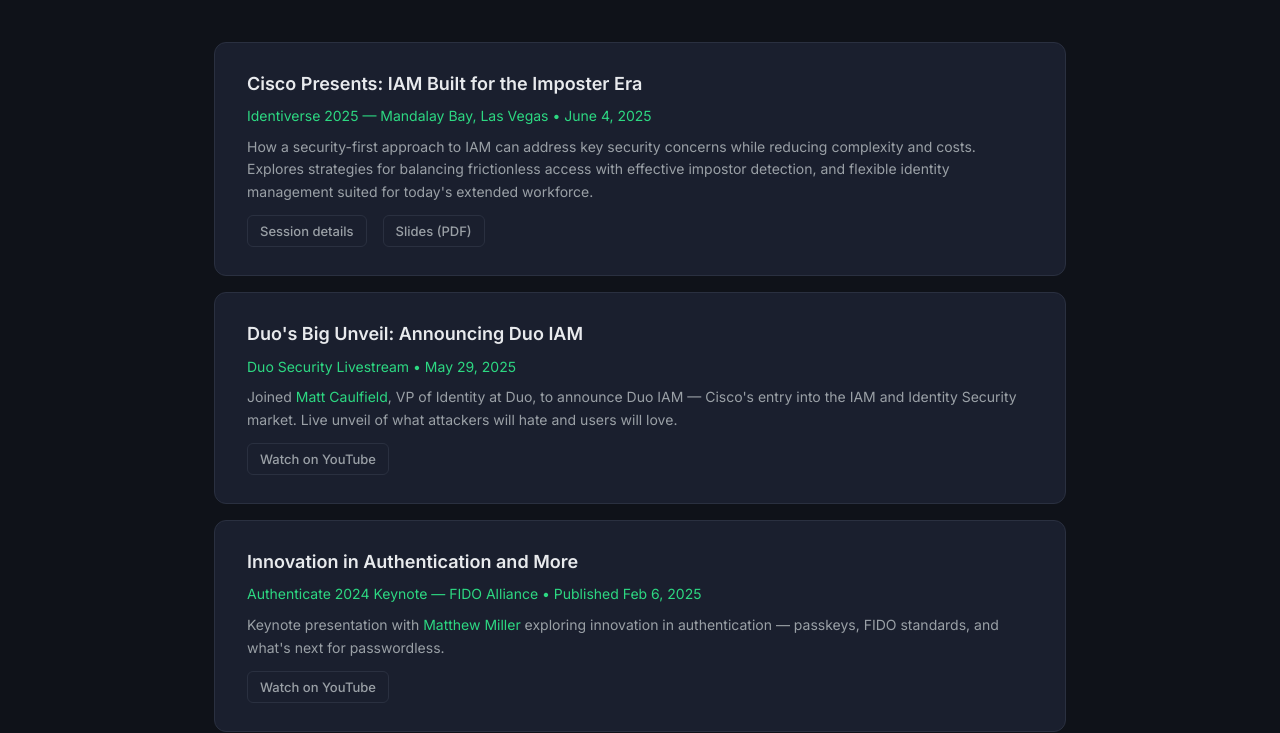
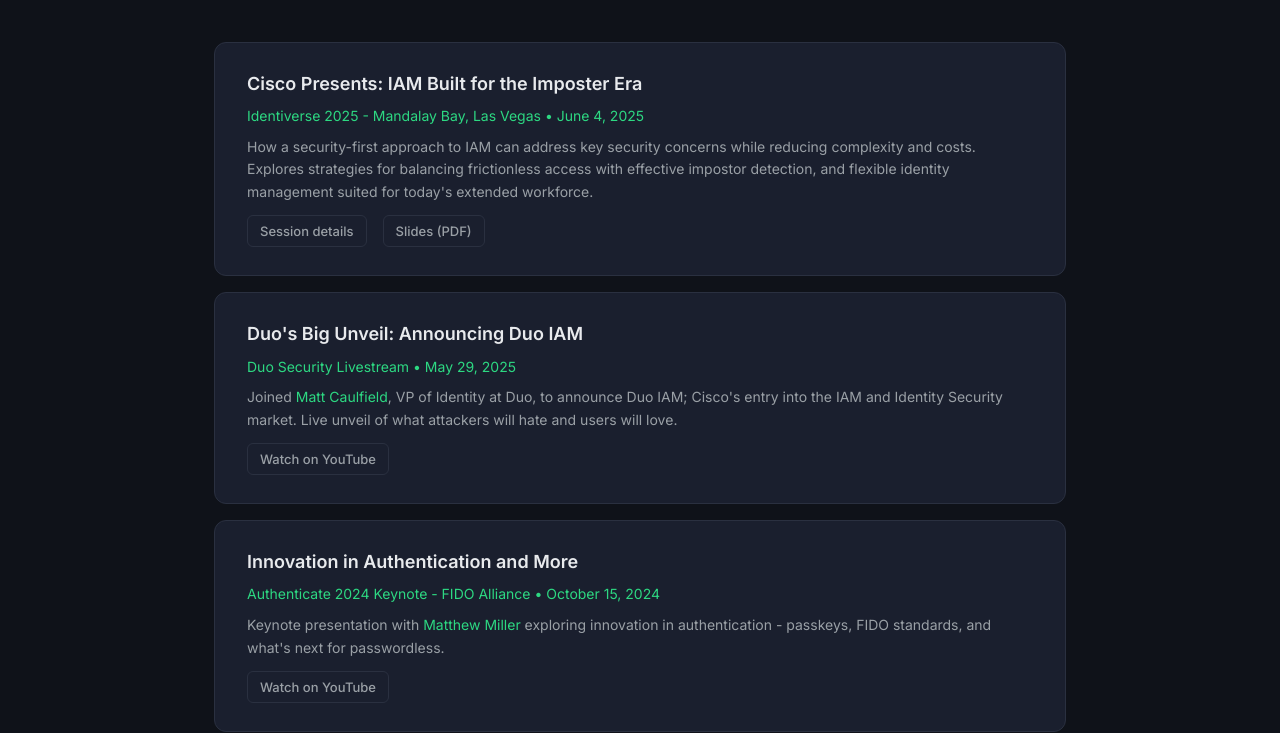
Before and after one commit to christophe81/christophe81.github.io, a Jekyll site: the page built from _pages/talks.html, in a window 1280 px wide and 1276 px high. Shown: the part 334-1067 px from the top of the window. Built offline with Jekyll 4.4.1, drawn with Linux system fonts in a browser that asks for light colours.

Commit message:
Update talks.html

```diff
--- a/_pages/talks.html
+++ b/_pages/talks.html
@@ -11,7 +11,7 @@
 <div class="section">
   <div class="talk-card">
     <h4>Cisco Presents: IAM Built for the Imposter Era</h4>
-    <div class="talk-venue">Identiverse 2025 &mdash; Mandalay Bay, Las Vegas &bull; June 4, 2025</div>
+    <div class="talk-venue">Identiverse 2025 - Mandalay Bay, Las Vegas &bull; June 4, 2025</div>
     <div class="talk-desc">How a security-first approach to IAM can address key security concerns while reducing complexity and costs. Explores strategies for balancing frictionless access with effective impostor detection, and flexible identity management suited for today's extended workforce.</div>
     <div class="talk-meta">
       <a href="https://identiverse.com/idv25/session/?idvid=2997608">Session details</a>
@@ -22,7 +22,7 @@
   <div class="talk-card">
     <h4>Duo's Big Unveil: Announcing Duo IAM</h4>
     <div class="talk-venue">Duo Security Livestream &bull; May 29, 2025</div>
-    <div class="talk-desc">Joined <a href="https://www.linkedin.com/in/mcaulfie/">Matt Caulfield</a>, VP of Identity at Duo, to announce Duo IAM &mdash; Cisco's entry into the IAM and Identity Security market. Live unveil of what attackers will hate and users will love.</div>
+    <div class="talk-desc">Joined <a href="https://www.linkedin.com/in/mcaulfie/">Matt Caulfield</a>, VP of Identity at Duo, to announce Duo IAM; Cisco's entry into the IAM and Identity Security market. Live unveil of what attackers will hate and users will love.</div>
     <div class="talk-meta">
       <a href="https://www.youtube.com/watch?v=BSVl239nJnc">Watch on YouTube</a>
     </div>
@@ -30,8 +30,8 @@
 
   <div class="talk-card">
     <h4>Innovation in Authentication and More</h4>
-    <div class="talk-venue">Authenticate 2024 Keynote &mdash; FIDO Alliance &bull; Published Feb 6, 2025</div>
-    <div class="talk-desc">Keynote presentation with <a href="https://www.linkedin.com/in/iammatthewmiller/">Matthew Miller</a> exploring innovation in authentication &mdash; passkeys, FIDO standards, and what's next for passwordless.</div>
+    <div class="talk-venue">Authenticate 2024 Keynote - FIDO Alliance &bull; October 15, 2024</div>
+    <div class="talk-desc">Keynote presentation with <a href="https://www.linkedin.com/in/iammatthewmiller/">Matthew Miller</a> exploring innovation in authentication - passkeys, FIDO standards, and what's next for passwordless.</div>
     <div class="talk-meta">
       <a href="https://www.youtube.com/watch?v=nwJWE9qxmKw">Watch on YouTube</a>
     </div>
```
